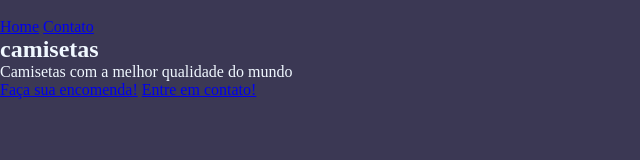
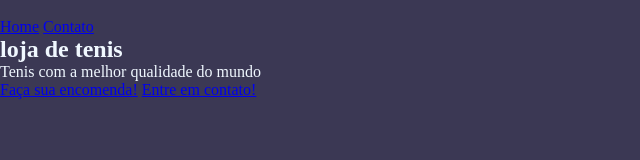
Before and after one commit to julianoaug87/2024-2b-site-publicidade-, a plain HTML site: page index.html in a window 1280 px wide. Shown: the whole page, without its empty margins (0-640 px from the left). Drawn offline with nearby package versions, Linux system fonts and the light colour scheme.

Commit message:
Add files via upload

```diff
--- a/index.html
+++ b/index.html
@@ -5,7 +5,7 @@
     <meta charset="UTF-8">
     <meta http-equiv="X-Ua-Compatible" content="IE-edge">
     <meta name="viewport" content="width=device-width, initial-scale=1.0">
-    <title>Camisetas</title>
+    <title>Tenis augusto</title>
     <link rel="stylesheet" href="style.css">
     <link rel="stylesheet" href="https://fonts.googleapis.com/css2?family=Material+Symbols+Outlined:opsz,wght,FILL,GRAD@20..48,100..700,0..1,-50..200" />
 </head>
@@ -22,8 +22,8 @@
         <section class="principal-capa">
             <div class="principal-capa__combotao">
                 <div class="principal-capa__conteudo">
-                    <h1 class="principal-capa__titulo">camisetas</h1>
-                    <p class="principal-capa__texto">Camisetas com a melhor qualidade do mundo</p>
+                    <h1 class="principal-capa__titulo">loja de tenis</h1>
+                    <p class="principal-capa__texto">Tenis com a melhor qualidade do mundo</p>
                 </div>
                 <a href="#" class="principal-capa__botao"> Faça sua encomenda!</a>
                 <a href="#" class="principal-capa__botao botao__secundario">Entre em contato!</a>
```
